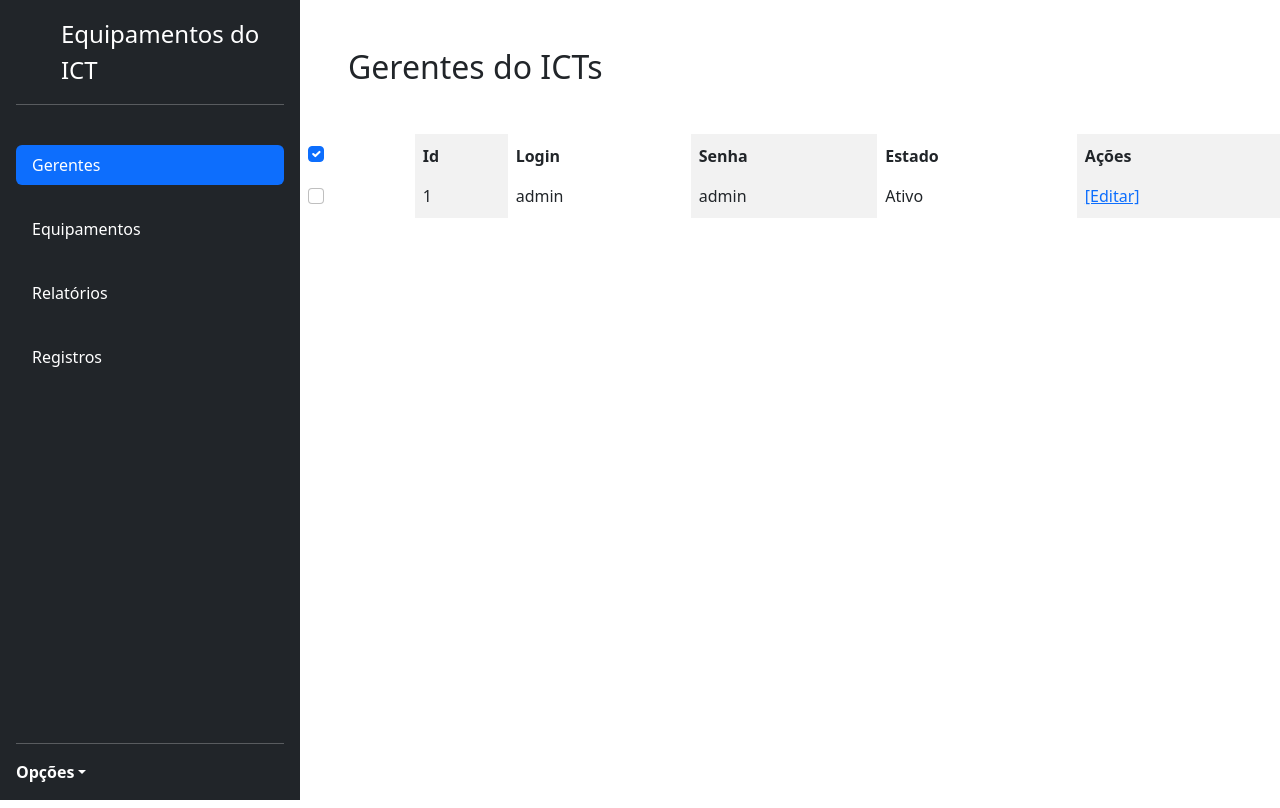
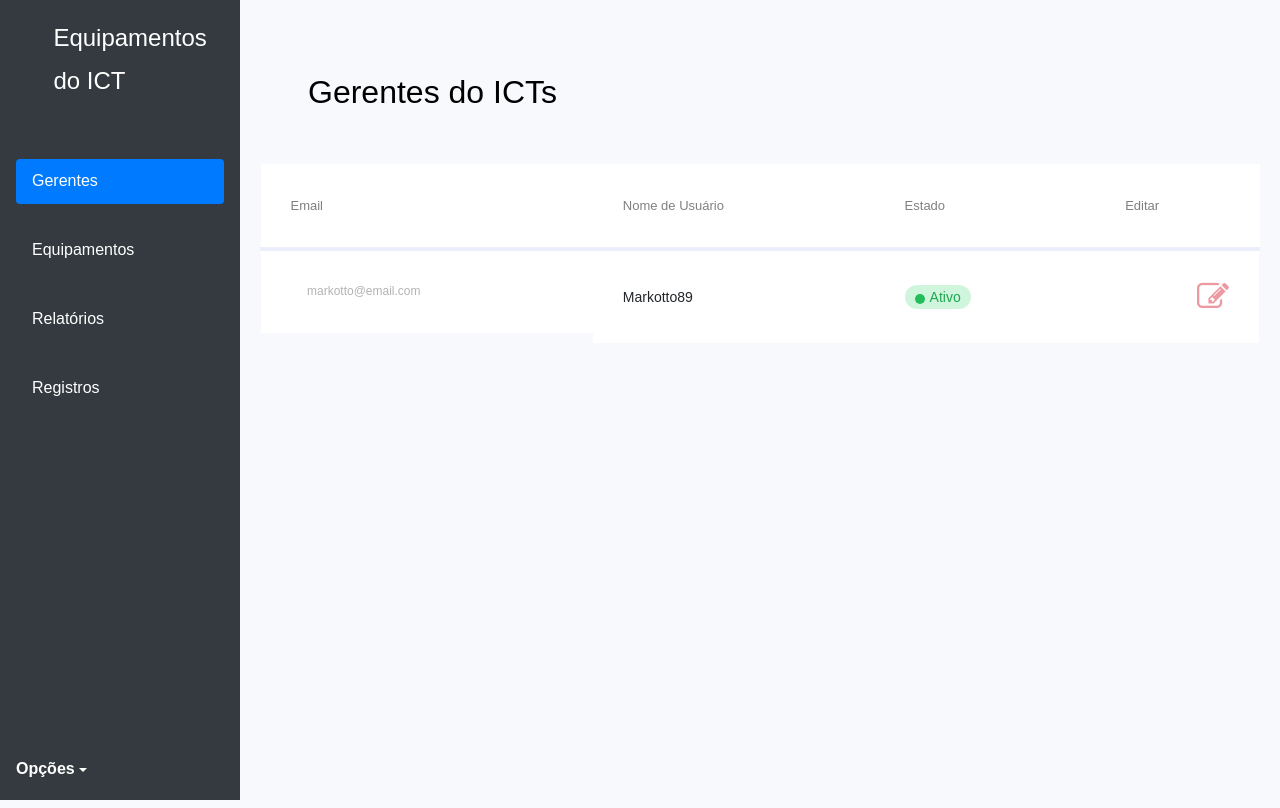
Before and after one commit to Badfox16/ICT-managment, a PHP site: page /ICT/ListarICT.php in a window 1280 px wide. Run offline with PHP 8.4, Linux system fonts and the light colour scheme; data comes from the database, SQL or seed files in the repository; data that the repository does not hold is empty.

Commit message:
Outras cenas

```diff
--- a/ICT/ListarICT.php
+++ b/ICT/ListarICT.php
@@ -17,8 +17,8 @@ $ICTs = $ICTDAO->listarTodos();
 <head>
     <title>Admin - ICT</title>
     <link rel="stylesheet" href="https://stackpath.bootstrapcdn.com/font-awesome/4.7.0/css/font-awesome.min.css">
-    <script src="https://cdn.jsdelivr.net/npm/bootstrap@5.2.3/dist/js/bootstrap.bundle.min.js" integrity="sha384-kenU1KFdBIe4zVF0s0G1M5b4hcpxyD9F7jL+jjXkk+Q2h455rYXK/7HAuoJl+0I4" crossorigin="anonymous"></script>
     <link rel="stylesheet" href="https://cdn.jsdelivr.net/npm/bootstrap@5.2.3/dist/css/bootstrap.min.css" integrity="sha384-rbsA2VBKQhggwzxH7pPCaAqO46MgnOM80zW1RWuH61DGLwZJEdK2Kadq2F9CUG65" crossorigin="anonymous">
+    <link rel="stylesheet" href="css/style.css">
 </head>
 
 <body>
@@ -75,37 +75,33 @@ $ICTs = $ICTDAO->listarTodos();
         <div class="card-body">
             <h2 class="pd-4 m-5">Gerentes do ICTs</h2>
             <div class="table-responsive mt-auto">
-                <table class="table table-striped-columns table-hover table-borderless mb-0">
+                <table class="table table-responsive-lg table-hover table-borderless mb-0">
                     <thead>
                         <tr>
-                            <th scope="col m-0">
-                                <div class="form-check">
-                                    <input class="form-check-input" type="checkbox" value="" checked />
-                                </div>
-                            </th>
-                            <th scope="col">Id</th>
-                            <th scope="col">Login</th>
-                            <th scope="col">Senha</th>
-                            <th scope="col">Estado</th>
-                            <th scope="col">Ações</th>
+                            <th>Email</th>
+                            <th>Nome de Usuário</th>
+                            <th>Estado</th>
+                            <th>Editar</th>
                         </tr>
                     </thead>
                     <tbody>
-                        <?php foreach ($ICTs as $ICT) : ?> <tr>
-                                <th scope="row">
-                                    <div class="form-check">
-                                        <input class="form-check-input" type="checkbox" value="<?= $Patrimonio['Id_Patrimonio']; ?>" />
-                                    </div>
-                                </th>
-                                <td><?= $ICT['Id_ICT']; ?></td>
-                                <td><?= $ICT['UsrLogin']; ?></td>
-                                <td><?= $ICT['Senha']; ?></td>
-                                <td>Ativo</td>
-                                <td>
-                                    <a href="EditarICT.php?Id=<?= $ICT['Id_ICT']; ?>">[Editar]</a>
-                                </td>
-                            </tr>
-                        <?php endforeach; ?>
+                        <tr class="alert" role="alert">
+
+                            <td class="d-flex align-items-center">
+                                <div class="pl-3 email">
+                                    <span>markotto@email.com</span>
+                                </div>
+                            </td>
+                            <td>Markotto89</td>
+                            <td class="status"><span class="active">Ativo</span></td>
+                            <td>
+                                <button type="button" class="close" data-dismiss="alert" aria-label="Close">
+                                    <span style="font-size: 2rem;" aria-hidden="true">
+                                        <i class="fa fa-edit"></i>
+                                    </span>
+                                </button>
+                            </td>
+                        </tr>
                     </tbody>
                 </table>
             </div>
@@ -113,7 +109,10 @@ $ICTs = $ICTDAO->listarTodos();
     </section>
 
     <h2></h2>
-
+    <script src="js/jquery.min.js"></script>
+    <script src="js/popper.js"></script>
+    <script src="js/bootstrap.min.js"></script>
+    <script src="js/main.js"></script>
 </body>
 
 </html>
```
Also changed, not shown: ICT/index.php (+7 -8 lines).
